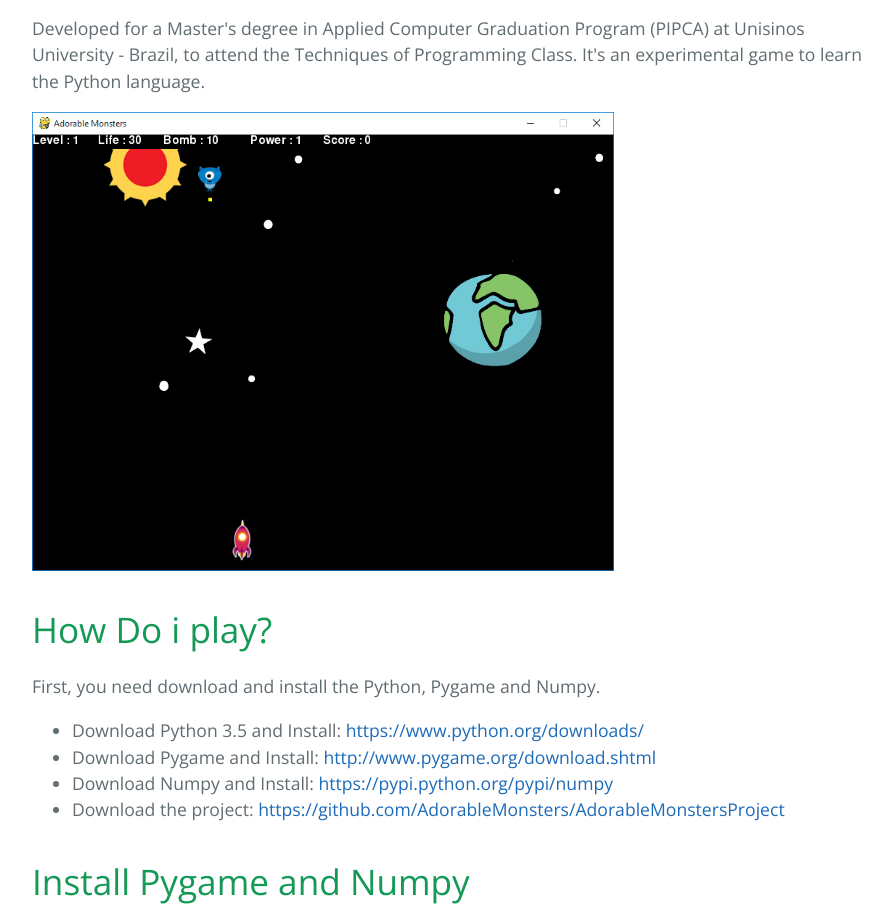
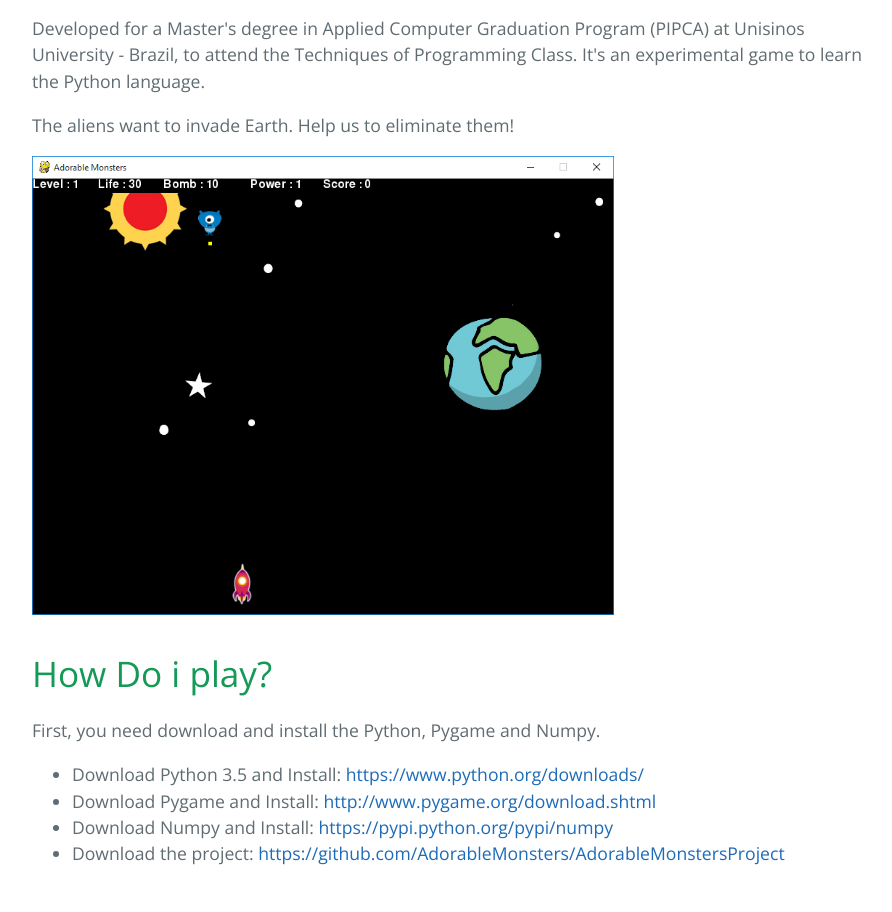
Before and after one commit to AdorableMonsters/adorablemonsters.github.io, a plain HTML site: page index.html in a window 1280 px wide. Shown: the part 887-1799 px from the top of the page, without its empty margins (192-1084 px from the left). Drawn offline with nearby package versions, Linux system fonts and the light colour scheme.

Commit message:
Update index.html

```diff
--- a/index.html
+++ b/index.html
@@ -21,6 +21,7 @@
       <img src="img/intro.png" align="center" width="70%">
       <h1><a id="the-game" class="anchor" href="#the-game" aria-hidden="true"><span aria-hidden="true" class="octicon octicon-link"></span></a>The Game</h1>
       <p>Developed for a Master's degree in Applied Computer Graduation Program (PIPCA) at Unisinos University - Brazil, to attend the Techniques of Programming Class. It's an experimental game to learn the Python language.</p>
+      <p>The aliens want to invade Earth. Help us to eliminate them!</p>
       <img src="img/ambiente.png" align="center" width="70%">
       <h1><a id="how-do-i-play" class="anchor" href="#how-do-i-play" aria-hidden="true"><span aria-hidden="true" class="octicon octicon-link"></span></a>How Do i play?</h1>
       <p>First, you need download and install the Python, Pygame and Numpy.</p>
```
